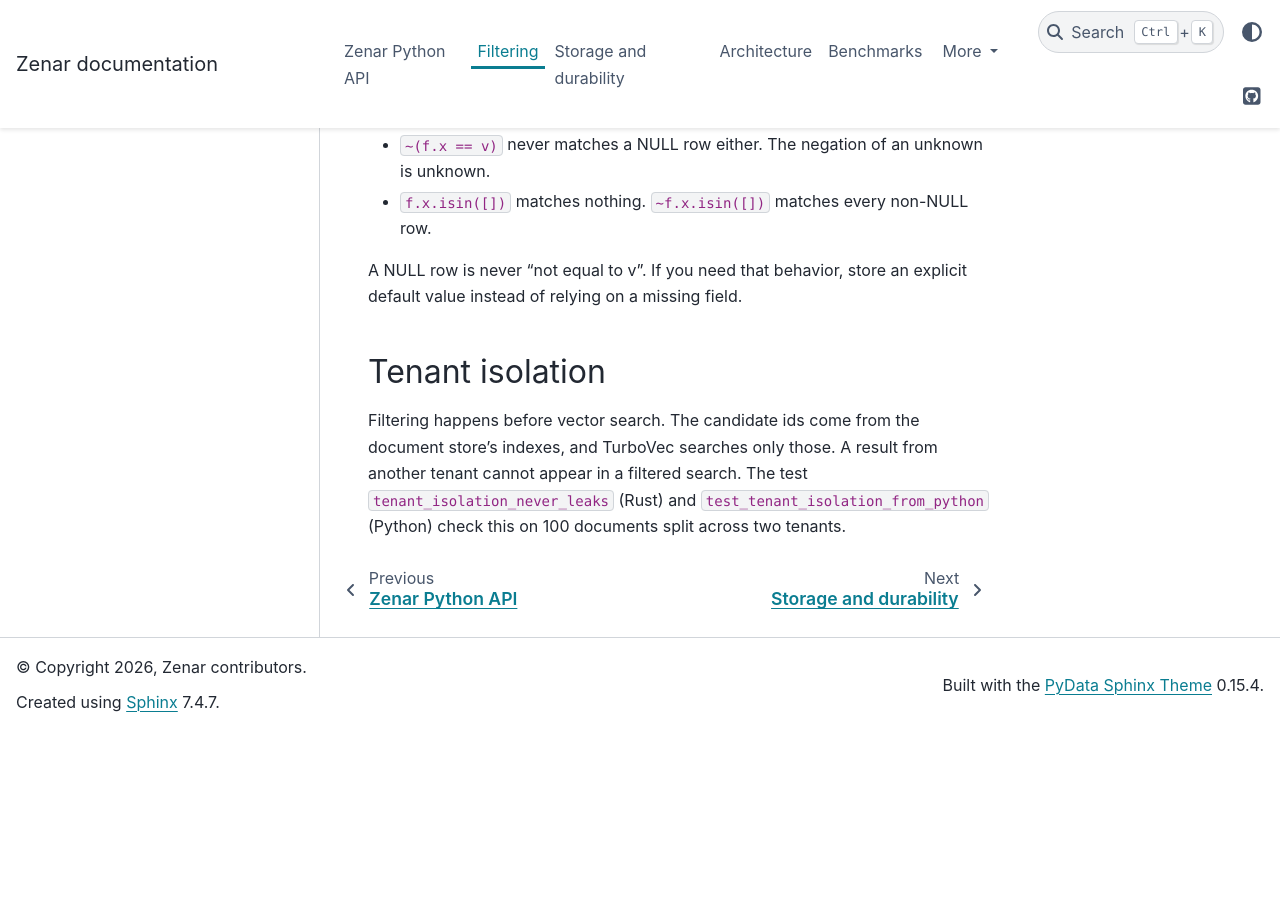
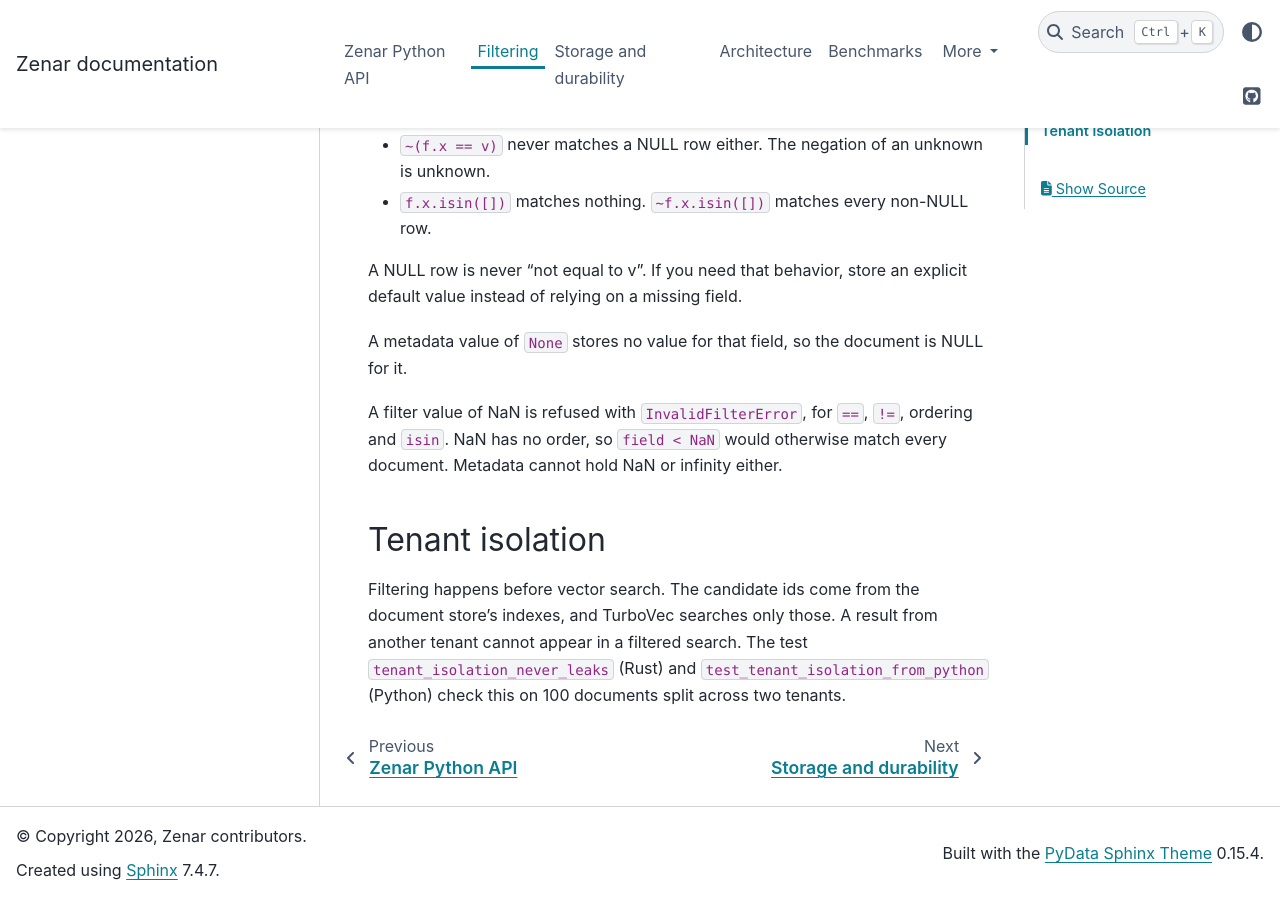
Before and after one commit to DonyNurArifR/zenar, a Sphinx documentation site: the page built from docs/FILTERING.md, in a window 1280 px wide and 900 px high, scrolled down 1270 px. Built offline with Sphinx 7.4.7 and the PyData theme 0.15.4, drawn with Linux system fonts in a browser that asks for light colours; before the commit the page ends 2001 px from its top, so only the background shows below that.

Commit message:
Docs: NaN and None filter and metadata rules; default folder in the introduction

```diff
--- a/docs/FILTERING.md
+++ b/docs/FILTERING.md
@@ -36,6 +36,11 @@
 
 A NULL row is never "not equal to v". If you need that behavior, store an explicit default value instead of relying on a missing field.
 
+A metadata value of `None` stores no value for that field, so the document is NULL for it.
+
+A filter value of NaN is refused with `InvalidFilterError`, for `==`, `!=`, ordering and `isin`. NaN has no order, so
+`field < NaN` would otherwise match every document. Metadata cannot hold NaN or infinity either.
+
 ## Tenant isolation
 
 Filtering happens before vector search. The candidate ids come from the document store's indexes, and TurboVec searches only those.
```
Also changed, not shown: docs/index.md (+3 -0 lines).
